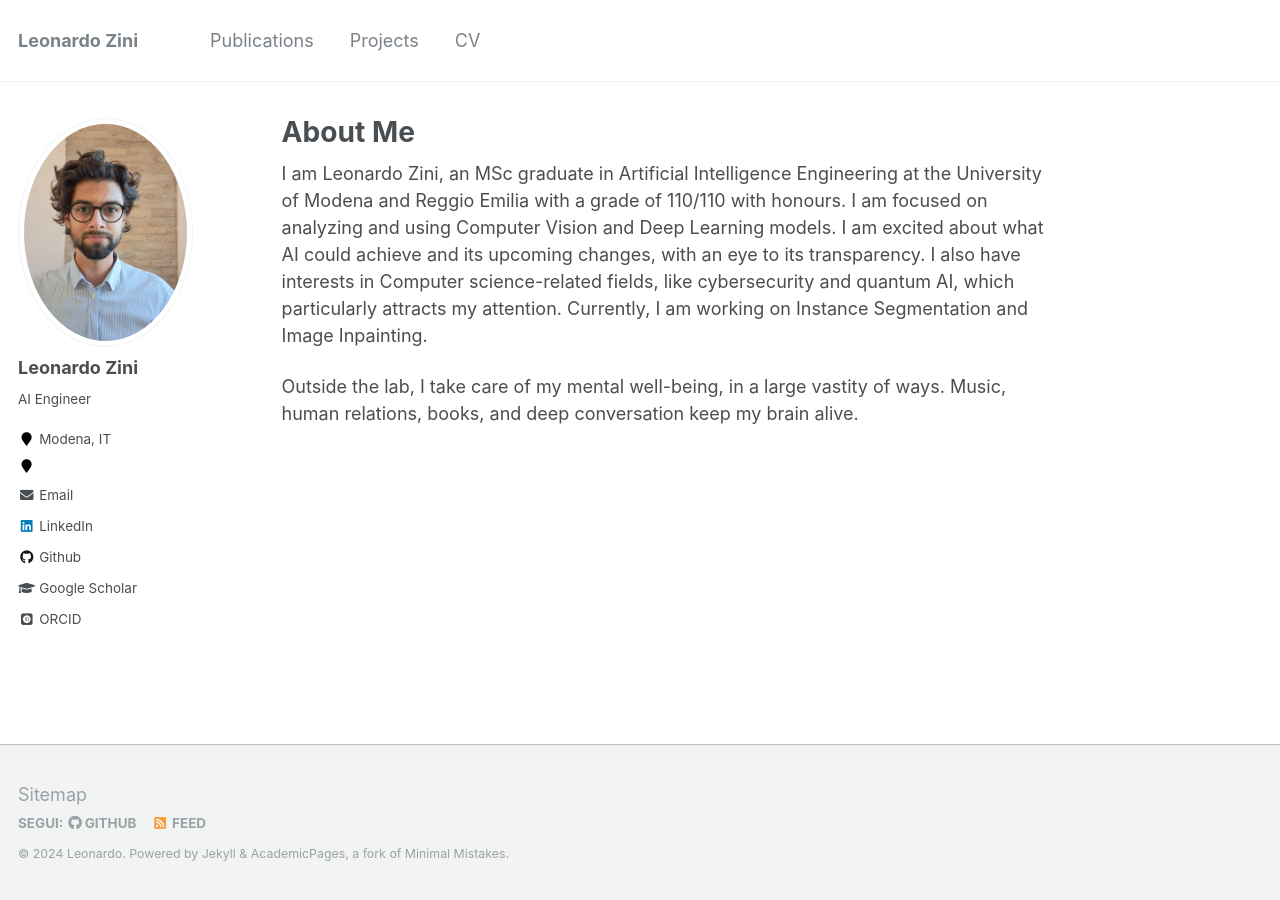
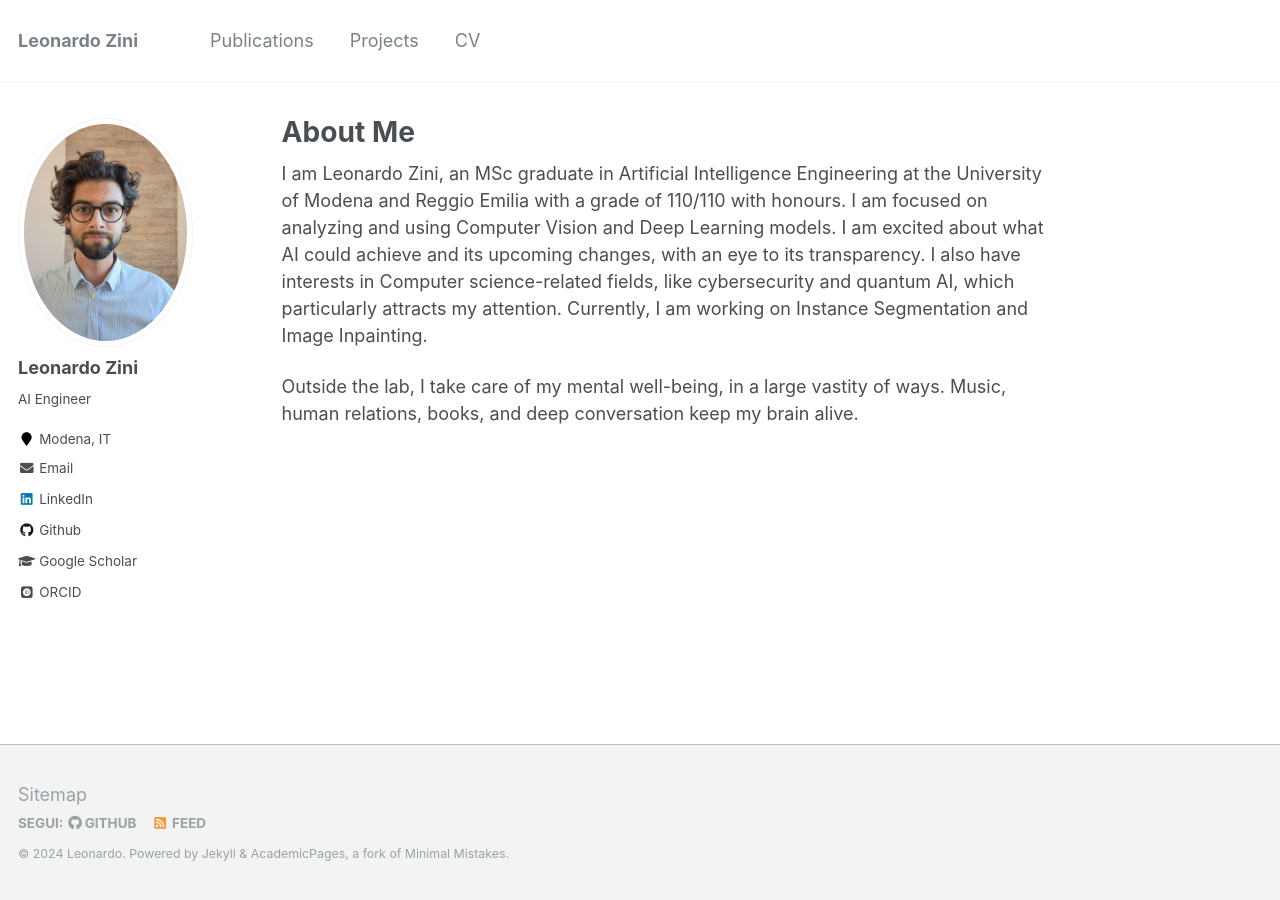
Before and after one commit to LeonardoZini/leonardozini.github.io, a Jekyll site: the page built from _pages/about.md, in a window 1280 px wide. Built offline with Jekyll 4.4.1, drawn with Linux system fonts in a browser that asks for light colours; some web fonts are replaced.

Commit message:
Udate lateral div

```diff
--- a/_config.yml
+++ b/_config.yml
@@ -84,7 +84,7 @@ author:
   avatar           : "foto_cv_def.jpg"
   bio              : "AI Engineer"
   location         : "Modena, IT"
-  employer         : ""
+  employer         :
   pubmed           :
   googlescholar    : "https://scholar.google.com/citations?user=bflnHKQAAAAJ&hl=en"
   email            : "258378@studenti.unimore.it"
```
Also changed, not shown: 4 other files.
